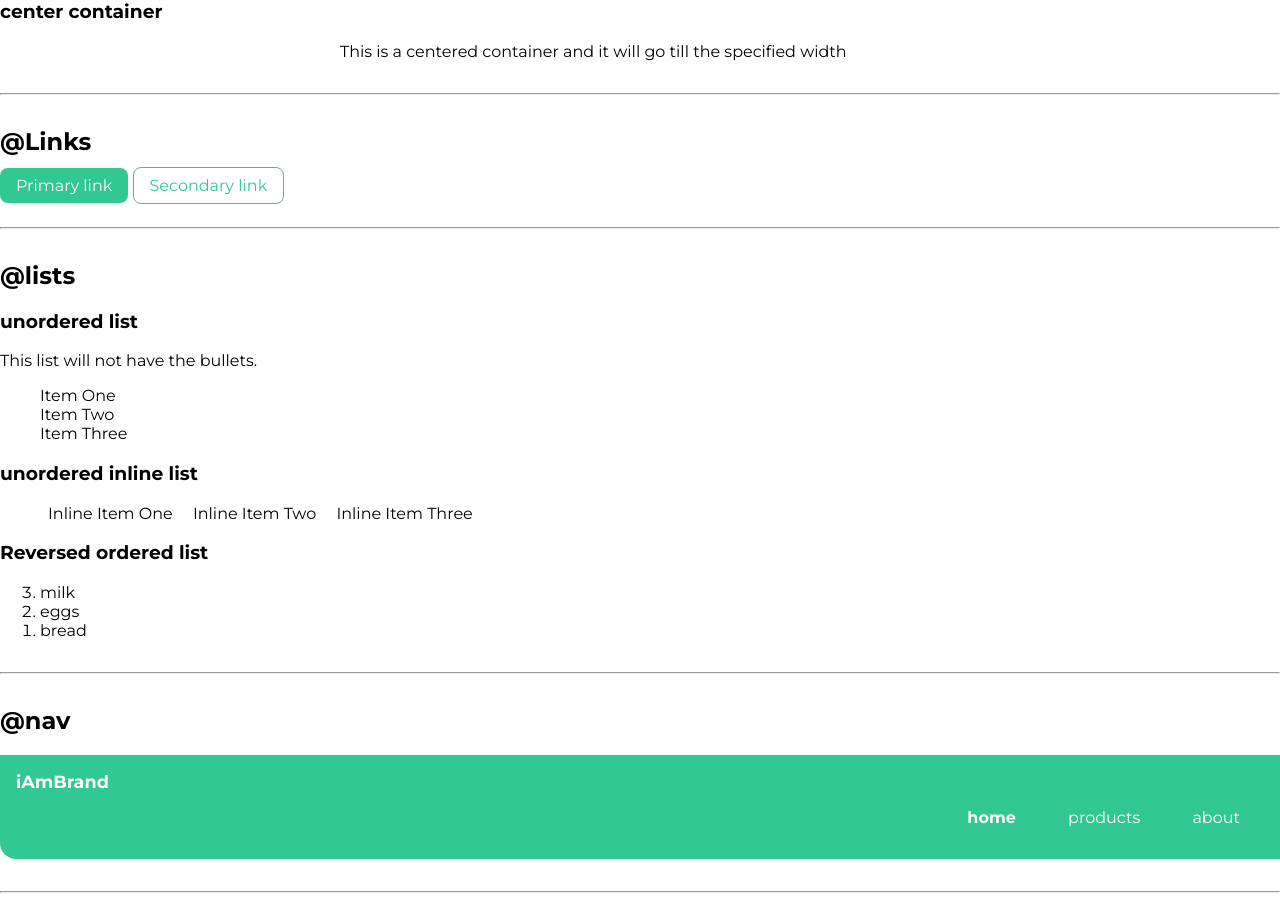
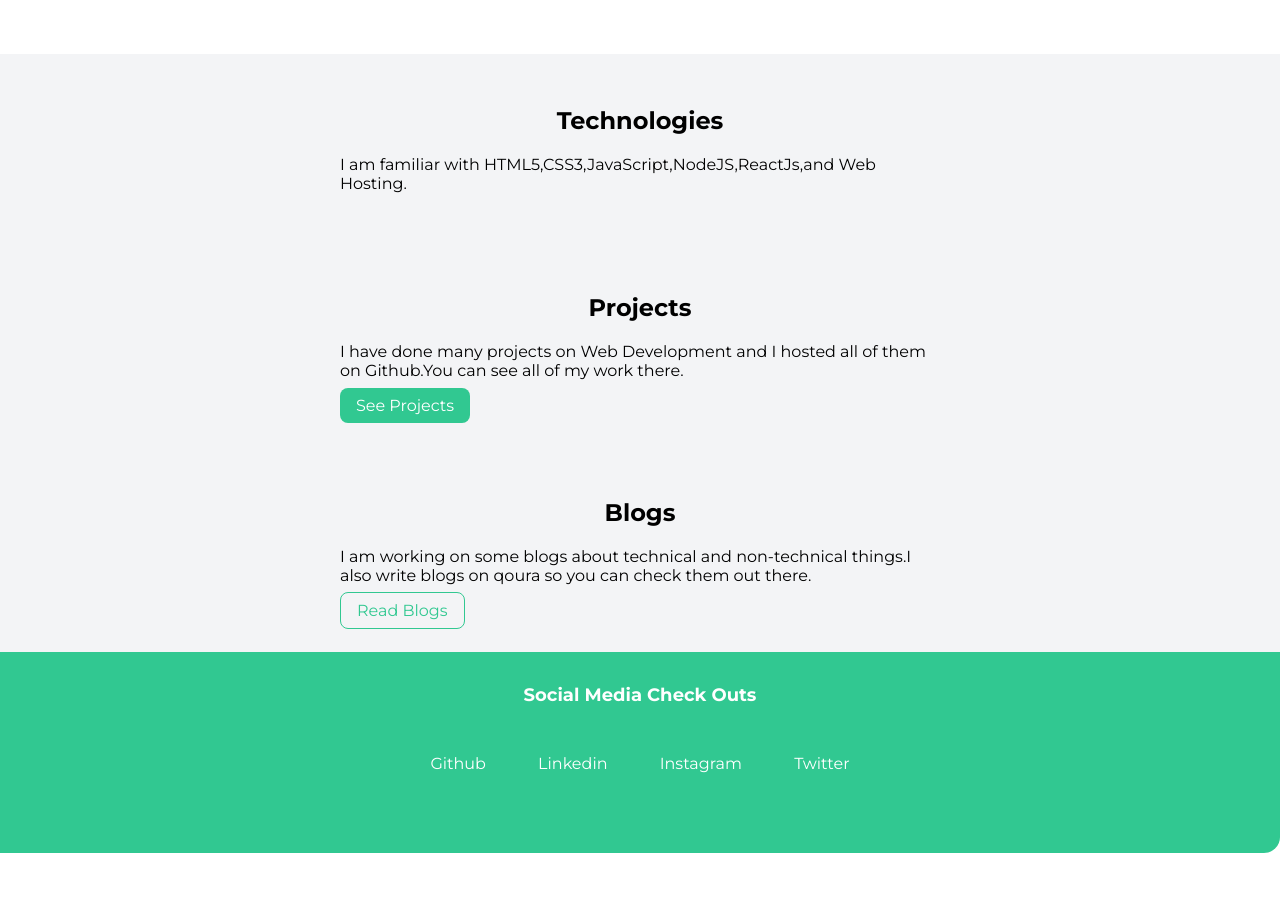
Before and after one commit to aman0292/HTML-and-CSS-component-library, a plain HTML site: page index.html in a window 1280 px wide. Shown: the part 610-1532 px from the top of the page. After the commit the page ends 1463 px from the top, so only its background shows below. Drawn offline with Linux system fonts and the light colour scheme.

Commit message:
docs:Home page completed with styling

```diff
--- a/index.html
+++ b/index.html
@@ -1,124 +1,61 @@
 <!DOCTYPE html>
 <html lang="en">
-
 <head>
     <meta charset="UTF-8">
     <meta name="viewport" content="width=device-width, initial-scale=1.0">
-    <title>Component Library</title>
+    <title>Home | AmanSinghal</title>
     <link rel="stylesheet" href="Styles.css">
 </head>
-
 <body>
-    <h1>Aman's component library</h1>
-    <p>I am attending neog.camp and I want to make a library which would make all my projects look good and consistent.
-    </p>
-    <hr>
-
-    <h2>@Typography</h2>
-
-    <h1>This is the biggest text</h1>
-    <h2>This is second biggest text</h2>
-
-    <p>Let me show you the normal text. This is free flowing and will wrap at the end like paragraph.</p>
-    <p>This paragraph will have a <strong>bold</strong> text.</p>
-    <small>This is relatively smaller text.</small>
-
-    <hr>
-    <h2>@container</h2>
-    <h3>fluid container</h3>
-    <div class=" container ">This is a fluid container and it will go till the end of the page.</div>
-
-    <h3>center container</h3>
-    <div class="container container-center">This is a centered container and it will go till the specified width</div>
-    <hr>
-    <h2>@Links</h2>
-
-    <a class="link link-primary" href="/">Primary link</a>
-    <a class="link link-secondary" href="/">Secondary link</a>
-    <hr>
-
-    <h2>@lists </h2>
-
-    <h3>unordered list</h3>
-    <p>This list will not have the bullets.</p>
-    <ul class="list-non-bullet">
-        <li>Item One</li>
-        <li>Item Two</li>
-        <li>Item Three</li>
-    </ul>
-
-    <h3>unordered inline list</h3>
-
-    <ul class="list-non-bullet">
-        <li class="list-item-inline">Inline Item One</li>
-        <li class="list-item-inline">Inline Item Two</li>
-        <li class="list-item-inline">Inline Item Three</li>
-    </ul>
-
-    <h3>Reversed ordered list</h3>
-
-    <ol reversed>
-        <li>milk</li>
-        <li>eggs</li>
-        <li>bread</li>
-    </ol>
-
-    <hr>
-
-    <h2>@nav</h2>
-
-
     <nav class="navigation container">
-        <div class=nav-brand>iAmBrand</div>
+        <div class=nav-brand>Aman Singhal</div>
         <ul class="list-non-bullet nav-pills">
             <li class="list-item-inline">
-                <a class="link link-active" href="/">home</a>
+                <a class="link link-active" href="/">Home</a>
             </li>
             <li class="list-item-inline">
-                <a class="link" href="/">products</a>
+                <a class="link" href="/projects.html">Projects</a>
             </li>
             <li class="list-item-inline">
-                <a class="link" href="/">about</a>
+                <a class="link" href="/blogs.html">Blogs</a>
             </li>
         </ul>
     </nav>
-
-    <hr>
-
-    <h2>@header</h2>
-
     <header class="hero">
-        <img class="hero-img" src="images/WebHead.svg" />
-        <h1 class="hero-heading">Heading <span class="highlight">Web developer</span></h1>
+        <img class="hero-img" src="images/Aman.jpg" />
+        <h1 class="hero-heading">Aman Singhal The <span class="highlight">Web Developer</span></h1>
     </header>
 
-    <hr>
-
-    <h2>@section</h2>
-    <section class="section">
+    <section class="section ow">
         <div class="container container-center">
-            <h1>white section</h1>
-            <p>This will have white background</p>
+            <h1>Technologies</h1>
+            <p>I am familiar with HTML5,CSS3,JavaScript,NodeJS,ReactJs,and Web Hosting.</p>
         </div>
     </section>
     <section class="section ow">
         <div class="container container-center">
-            <h1>off white section</h1>
-            <p>This will have gray background</p>
+            <h1>Projects</h1>
+            <p>I have done many projects on Web Development and I hosted all of them on Github.You can see all of my work there. </p>
+            <a class="link link-primary" href="/projects.html">See Projects</a>
         </div>
+    </section>
+    <section class="section ow">
+        <div class="container container-center">
+            <h1>Blogs</h1>
+            <p>I am working on some blogs about technical and non-technical things.I also write blogs on qoura so you can check them out there.</p>
+            <a class="link link-secondary" href="/blogs.html">Read Blogs</a>
+        </div>
+    </section>
 
-    </section>
-    <hr>
+    <footer class="footer">
+        <div class="footer-header margin-lrg">Social Media Check Outs</div>
+        <ul class="social-links list-non-bullet margin-md">
+            <li class="list-item-inline"><a class="link" href="https://github.com/aman0292">Github</a></li>
+            <li class="list-item-inline"><a class="link" href="https://www.linkedin.com/in/aman-singhal-82913a1ba/">Linkedin</a></li>
+            <li class="list-item-inline"><a class="link" href="https://www.instagram.com/its_amansinghal07/">Instagram</a></li>
+            <li class="list-item-inline"><a class="link" href="https://twitter.com/Amansin21053839">Twitter</a></li>
 
-    <h2>@footer</h2>
-    <footer class="footer">
-        <div class="footer-header">Some small heading inside footer</div>
-        <ul class="social-links list-non-bullet">
-            <li class="list-item-inline"><a class="link" href="/">SocialOne</a></li>
-            <li class="list-item-inline"><a class="link" href="/">SocialTwo</a></li>
-            <li class="list-item-inline"><a class="link" href="/">SocialThree</a></li>
         </ul>
     </footer>
 </body>
-
 </html>
```
Also changed, not shown: images/Aman.jpg (added).
